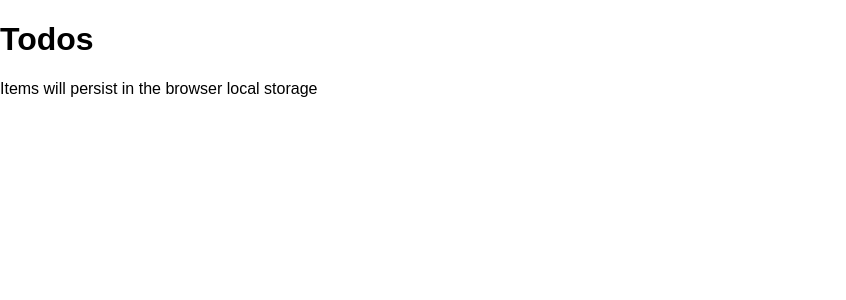
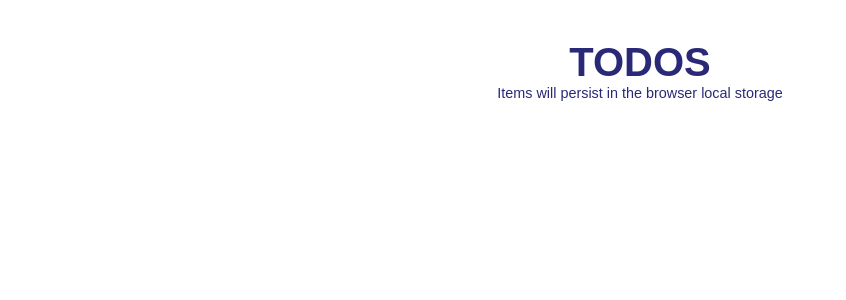
Before and after one commit to Rysth/REACT-Todo-App, a React (Create React App) app: page / in a window 1280 px wide. Shown: the top 300 px of the page, without its empty margins (0-846 px from the left). Built offline with nearby package versions, Linux system fonts and the light colour scheme; a web font is replaced by a local one.

Commit message:
Create app header.

```diff
--- a/src/App.css
+++ b/src/App.css
@@ -22,3 +22,8 @@ body {
   margin: 0;
   font-family: var(--FF-primary);
 }
+
+.container {
+  max-width: 1000px;
+  margin: 0 auto;
+}
--- a/src/ToDo/ToDo.css
+++ b/src/ToDo/ToDo.css
@@ -0,0 +1,24 @@
+.app {
+  height: 100%;
+}
+
+/* Header */
+
+.app-header {
+  text-align: center;
+}
+
+.app-header > * {
+  color: var(--CL-secondary);
+}
+
+.app-title {
+  margin: 1em 0 0 0;
+  font-size: 2.5rem;
+  text-transform: uppercase;
+}
+
+.app-text {
+  font-size: 0.9rem;
+  margin: 0;
+}
--- a/src/ToDo/ToDo.js
+++ b/src/ToDo/ToDo.js
@@ -1,12 +1,15 @@
 import React from 'react';
+import './ToDo.css';
 
 function ToDo() {
   return (
     <div className="app">
-      <header className="app-header">
-        <h1 className="app-title">Todos</h1>
-        <p className="app-text">Items will persist in the browser local storage</p>
-      </header>
+      <div className="container">
+        <div className="app-header">
+          <h1 className="app-title">Todos</h1>
+          <p className="app-text">Items will persist in the browser local storage</p>
+        </div>
+      </div>
     </div>
   );
 }
```
